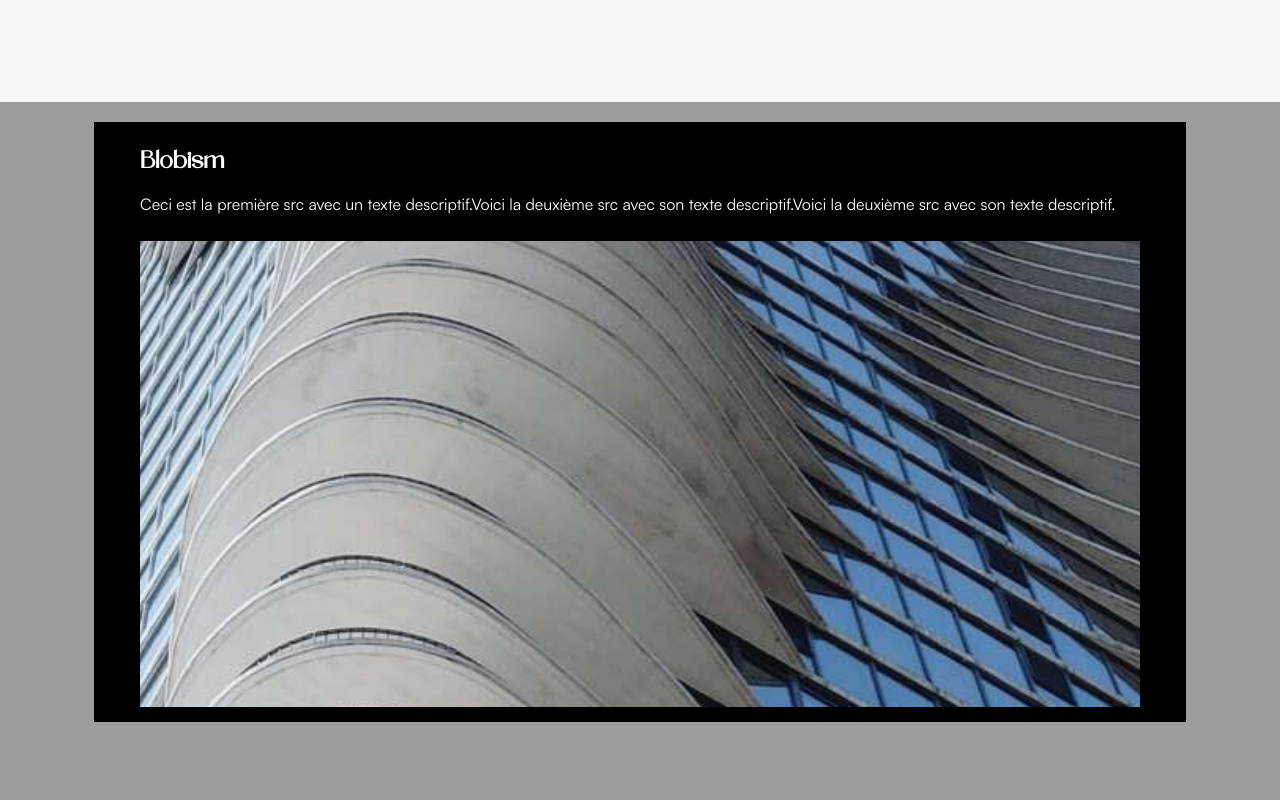
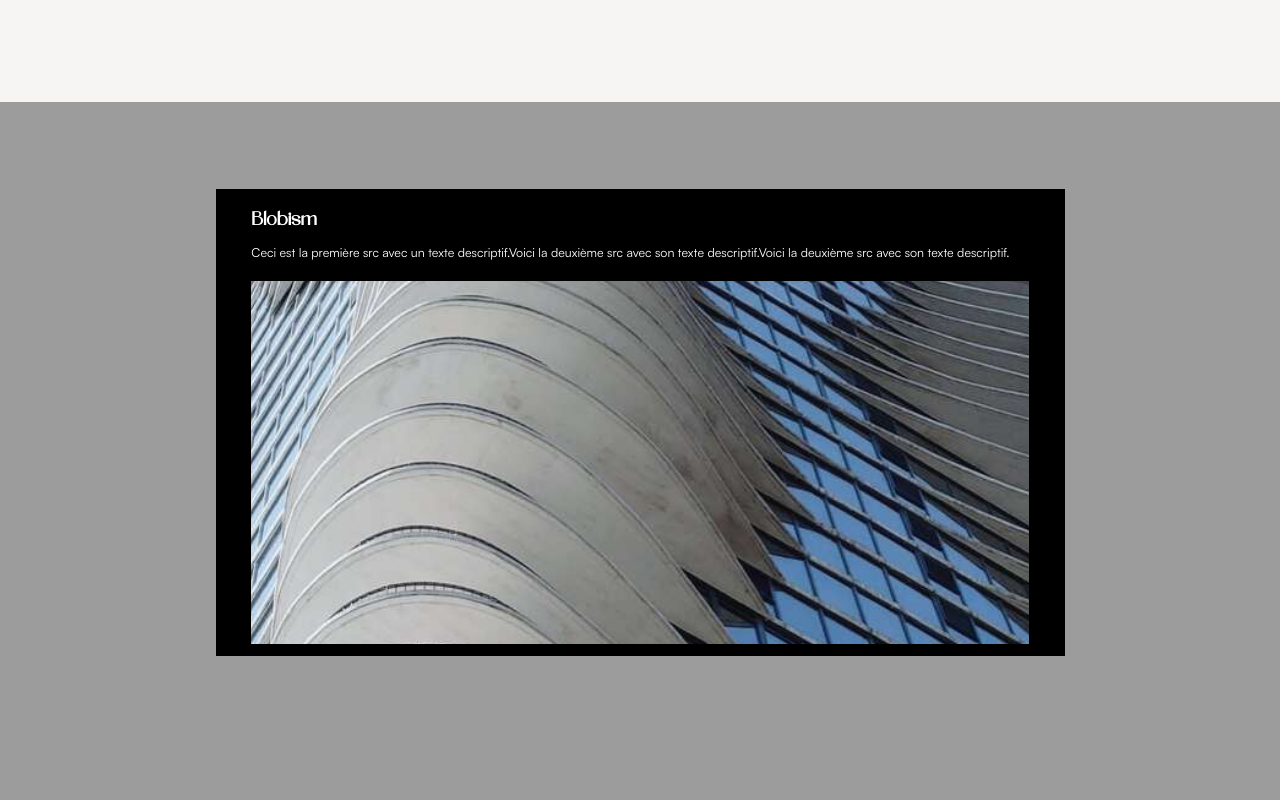
Before and after one commit to ccadran/Architecture-gallery, a Next.js app: page / in a window 1280 px wide. Shown: the part 6420-7220 px from the top of the page. Built offline with nearby package versions, Linux system fonts and the light colour scheme.

Commit message:
add dynamic scaling

```diff
--- a/src/app/components/Content/Card/Card.jsx
+++ b/src/app/components/Content/Card/Card.jsx
@@ -3,29 +3,43 @@ import styles from "./card.module.scss";
 import { motion, useScroll, useTransform } from "framer-motion";
 import Image from "next/image";
 
-export default function Card({ i, src, title, shortDescription, color }) {
+export default function Card({
+  i,
+  src,
+  title,
+  shortDescription,
+  color,
+  progress,
+  range,
+  targetScale,
+}) {
   const container = useRef(null);
 
   const { scrollYProgress } = useScroll({
     target: container,
     offset: ["start end", "start start"],
   });
-  const scale = useTransform(scrollYProgress, [0, 1], [2, 1]);
+  const imageScale = useTransform(scrollYProgress, [0, 1], [2, 1]);
+  const scale = useTransform(progress, range, [1, targetScale]);
 
   return (
     <div ref={container} className={styles.cardContainer}>
-      <div
-        style={{ backgroundColor: color, top: `calc(-10% + ${i * 25}px)` }}
+      <motion.div
+        style={{
+          scale,
+          backgroundColor: color,
+          top: `calc(-10% + ${i * 25}px)`,
+        }}
         className={styles.card}
       >
         <h2>{title}</h2>
         <p>{shortDescription}</p>
         <div className={styles.imgContainer}>
-          <motion.div style={{ scale }} className={styles.inner}>
+          <motion.div style={{ scale: imageScale }} className={styles.inner}>
             <img src={src} alt="image" />
           </motion.div>
         </div>
-      </div>
+      </motion.div>
     </div>
   );
 }
--- a/src/app/components/Content/Content.jsx
+++ b/src/app/components/Content/Content.jsx
@@ -1,12 +1,30 @@
+import { useEffect, useRef } from "react";
 import projects from "../../../content/content.json";
 import Card from "./Card/Card";
 import styles from "./content.module.scss";
+import { motion, useScroll } from "framer-motion";
 
 export default function Content() {
+  const container = useRef(null);
+  const { scrollYProgress } = useScroll({
+    target: container,
+    offset: ["start start", "end end"],
+  });
+
   return (
-    <div className={styles.content}>
-      {projects.map((project, index) => {
-        return <Card key={index} i={index} {...project} />;
+    <div ref={container} className={styles.content}>
+      {projects.map((project, i) => {
+        const targetScale = 1 - (projects.length - i) * 0.05;
+        return (
+          <Card
+            key={i}
+            i={i}
+            {...project}
+            range={[i * 0.2, 1]}
+            targetScale={targetScale}
+            progress={scrollYProgress}
+          />
+        );
       })}
     </div>
   );
```
